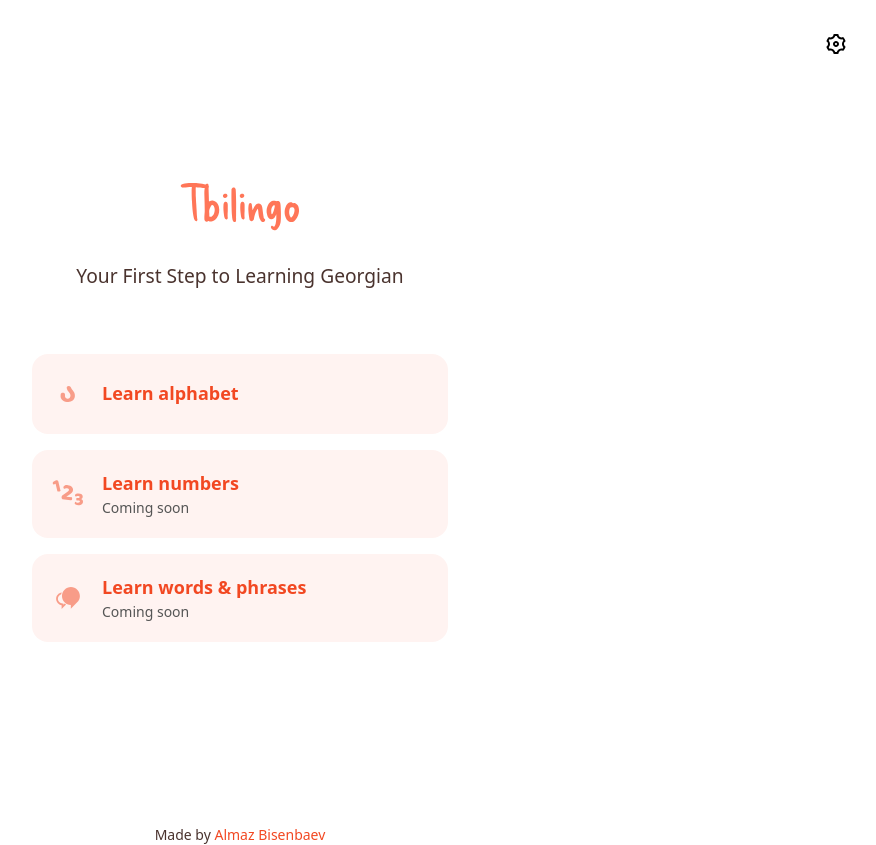
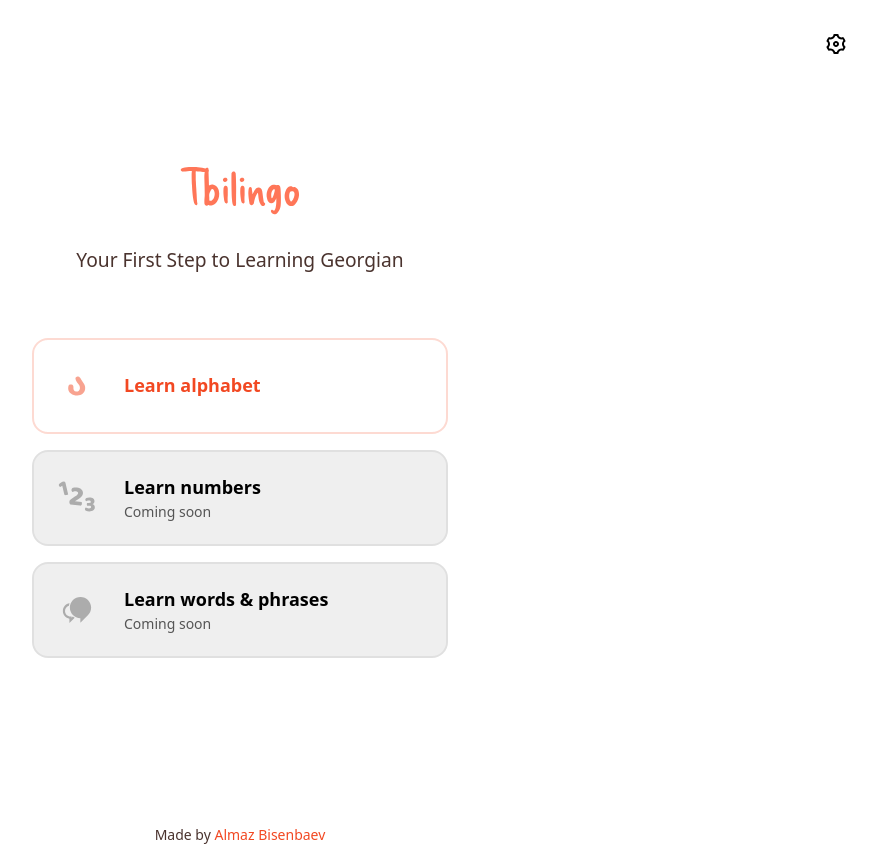
Before and after one commit to almazbisenbaev/tbilingo, a Next.js app: page / in a window 1280 px wide. Shown: the whole page, without its empty margins (400-1276 px from the left). Built offline with nearby package versions, Linux system fonts and the light colour scheme.

Commit message:
Redesigned unavailable courses to be gray

```diff
--- a/src/components/CourseLink.css
+++ b/src/components/CourseLink.css
@@ -1,20 +1,35 @@
 .course-link {
     color: #F24822;
-    background: #F2482210;
+    border: 2px solid #F2482233;
     border-radius: 16px;
 
     display: flex;
     align-items: center;
-    gap: 18px;
+    gap: 28px;
 
     width: 100%;
-    min-height: 80px;
-    padding: 20px;
+    min-height: 96px;
+    padding: 20px 24px;
 }
 
 .course-link:hover {
     color: #F24822;
+    background: #F2482210;
+}
+
+.course-link:active {
     background: #F2482220;
+}
+
+.course-link-disabled {
+    border-color: #00000010;
+    background: #00000010;
+    color: #000000;
+    cursor: not-allowed;
+}
+
+.course-link-disabled img {
+    filter: grayscale(100%);
 }
 
 .course-link-content {
--- a/src/components/CourseLink.tsx
+++ b/src/components/CourseLink.tsx
@@ -8,13 +8,13 @@ export default function CourseLink({href, title, icon, disabled}: {href: string,
         <>
             <Link
                 href={href}
-                className='course-link'
+                className={`course-link ${disabled ? 'course-link-disabled' : ''}`}
                 style={{
                     pointerEvents: (disabled) ? "none" : "auto",
                 }}
             >
                 <div className='course-link-icon'>
-                    <Image src={icon} alt={title} width={32} height={32} />
+                    <Image src={icon} alt={title} width={38} height={38} />
                 </div>
                 <div className='course-link-content'>
                     <div className='course-link-title'>{title}</div>
```
